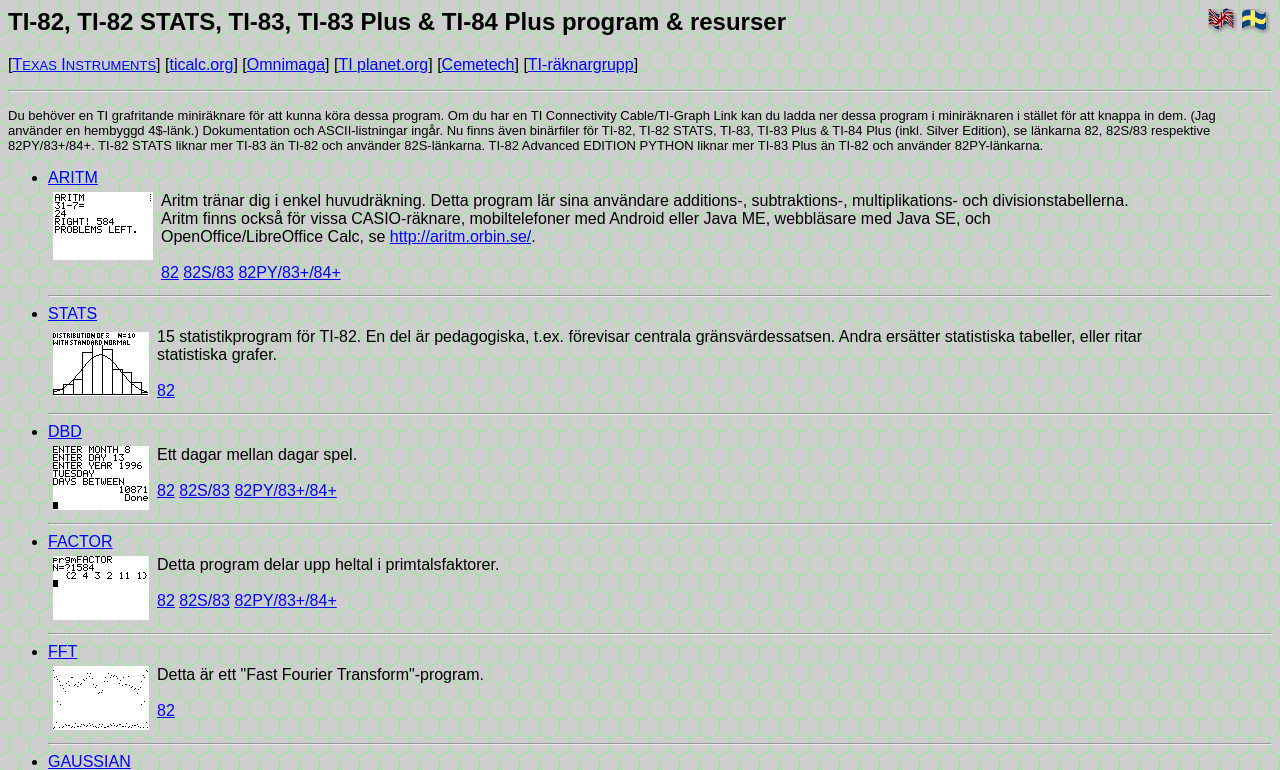
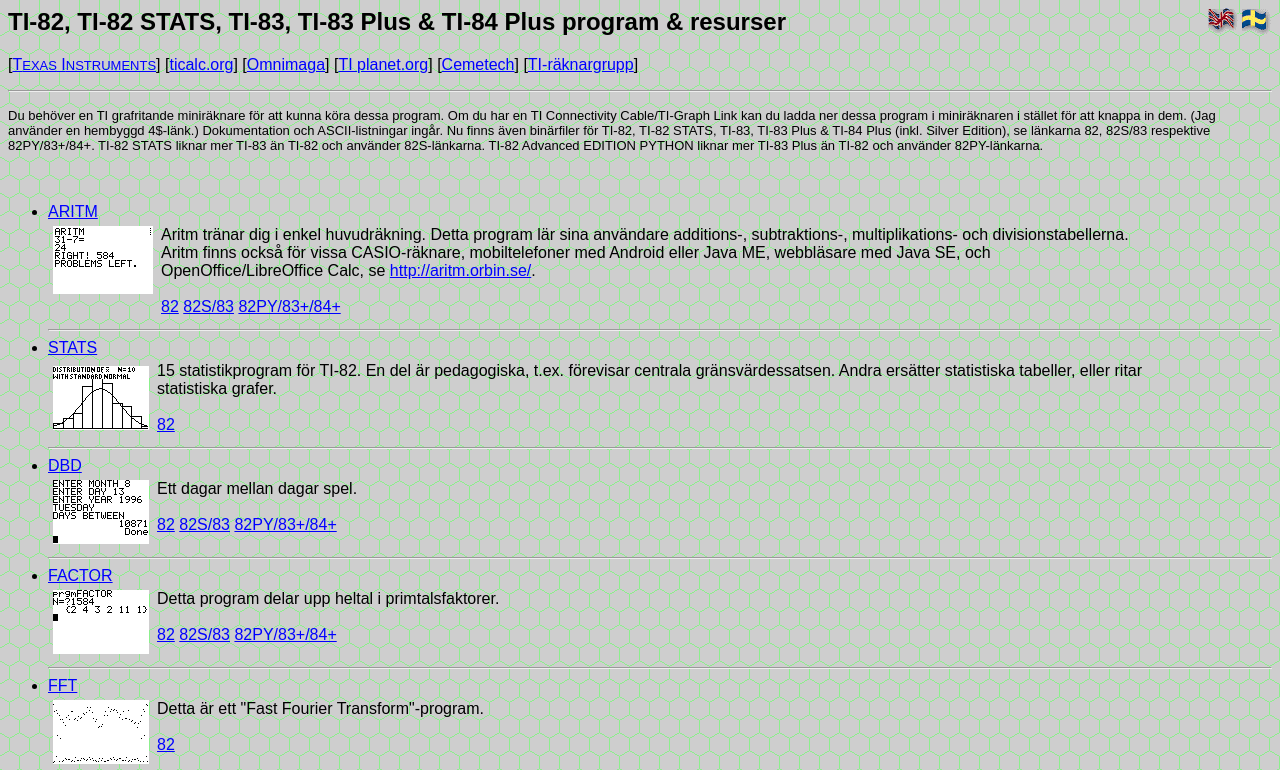
Before and after one commit to mobluse/ticalc, a plain HTML site: page index-sv.html in a window 1280 px wide. Shown: the top 770 px of the page. Drawn offline with Linux system fonts and the light colour scheme.

Commit message:
Update index-sv.html

```diff
--- a/index-sv.html
+++ b/index-sv.html
@@ -46,7 +46,7 @@
 TI-83, TI-83 Plus &amp; TI-84 Plus (inkl. Silver Edition), se l&auml;nkarna 82,
 82S/83 respektive 82PY/83+/84+. TI-82 STATS liknar mer TI-83 än TI-82 och använder
 82S-länkarna. TI-82 Advanced EDITION PYTHON liknar mer TI-83 Plus än TI-82 och använder
-82PY-länkarna.</font></p>
+82PY-länkarna.</font></p><br>
 <ul>
   <li><a href="src/aritm.txt" name="aritm">ARITM</a><br>
     <table style="width: 90%;" cellpadding="3">
```
